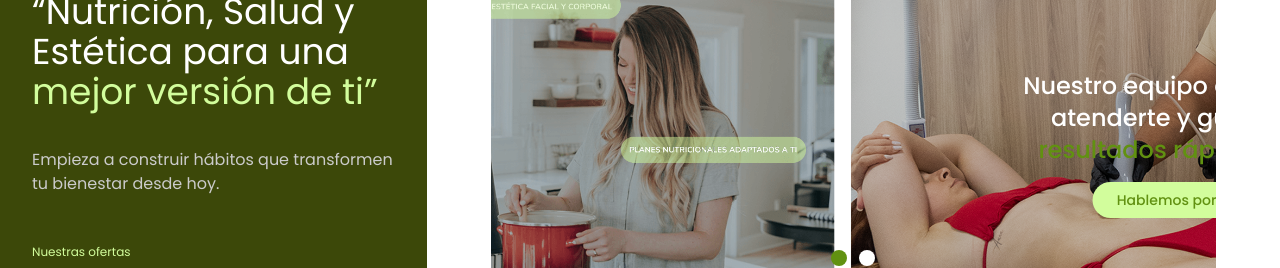
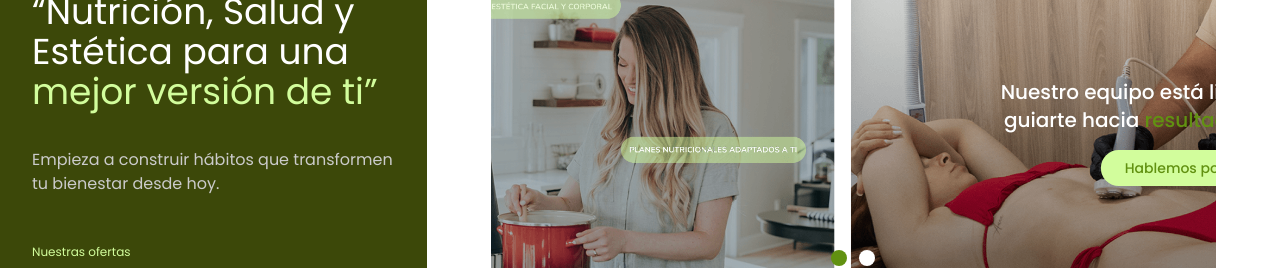
Before and after one commit to M4rckR/estetica-y-nutricion, a Next.js app: page / in a window 1280 px wide. Shown: the part 140-408 px from the top of the page. Built offline with nearby package versions, Linux system fonts and the light colour scheme; no server answers.

Commit message:
feat(ui mejorado) v2

```diff
--- a/src/components/main/CarouselHomeCta.tsx
+++ b/src/components/main/CarouselHomeCta.tsx
@@ -72,8 +72,8 @@ export const CarouselHomeCta = () => {
       >
         <CarouselContent>
           <CarouselItem className="relative">
-            <div className="flex flex-col gap-4 absolute bottom-24 left-1/2 transform -translate-x-1/2">
-              <p className="text-2xl 2xl:text-3xl hidden md:block select-none xl:block font-m-poppins text-center text-white font-medium">
+            <div className="flex flex-col gap-4 absolute bottom-32 left-0 right-0 mx-auto pl-4">
+              <p className="text-xl w-full 2xl:text-3xl hidden md:block select-none xl:block font-m-poppins text-center md:px-28 lg:px-16 xl:px-32 text-white font-medium">
                 Nuestro equipo está listo para atenderte y guiarte hacia{" "}
                 <span className="text-m-green">
                   resultados rápidos y reales
--- a/src/components/main/ReserveDate.tsx
+++ b/src/components/main/ReserveDate.tsx
@@ -73,7 +73,7 @@ export const ReserveDate = () => {
         <Form {...form}>
           <form
             onSubmit={form.handleSubmit(handleReservar)}
-            className="grid max-w-5xl container mx-auto shadow-xl grid-cols-1 gap-y-8 xl:gap-y-0 xl:grid-cols-12 items-start gap-x-8 rounded-4xl py-6 px-[18px] xl:py-6 md:px-8 bg-white -mt-[134px] xl:mt-0"
+            className="grid max-w-5xl container mx-auto shadow-xl grid-cols-1 gap-y-8 xl:gap-y-0 xl:grid-cols-12 items-start gap-x-8 rounded-4xl py-6 px-[18px] xl:py-6 md:px-8 bg-white -mt-[96px] xl:mt-0"
           >
             <div className="grid min-w-0 gap-y-4 grid-cols-1 col-span-1 xl:gap-y-0 xl:grid-cols-3 xl:col-span-9 gap-x-2">
               <FormField
```
Also changed, not shown: public/images/principal-item-carousel-1.png.
